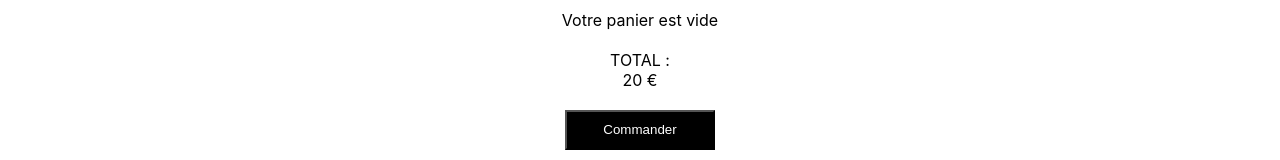
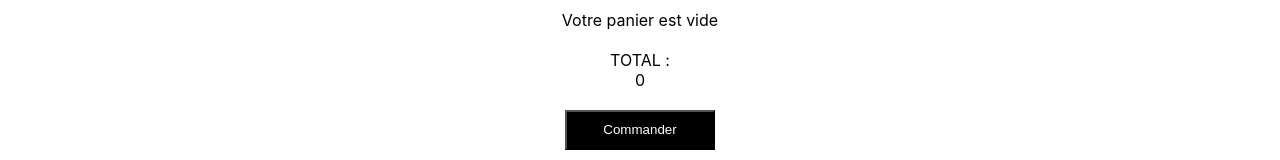
Before and after one commit to GuillaumeDaviid/e-commerce_webSite, a React (Create React App) app in the folder e-commerce/: page /cart in a window 1280 px wide. Shown: the part 141-301 px from the top of the page. Built offline with nearby package versions, Linux system fonts and the light colour scheme.

Commit message:
tsx: display totalPrice

```diff
--- a/e-commerce/src/components/Cart.tsx
+++ b/e-commerce/src/components/Cart.tsx
@@ -13,22 +13,20 @@ function Cart () {
     </div>
     : <div></div>)
 
+  // const quantity = command[0].reduce((total:number, currentValue:any) => total = total + currentValue.quantity,0)
+
+   const price = command[0].reduce((total:number, currentValue:any) => total = total + currentValue.price * currentValue.quantity,0)
+
     return(
         <div className="Cart">
             <h2>Panier</h2>
             <p>Votre panier est vide</p>
             <div className='Cart_content'>
-               {/* <div className='Cart_content-elt'>
-                <img className='Template__item__img' src={img} alt="im"/>
-                <div>
-                <p>Nom du produit</p>
-                <p>20 €</p>
-                </div>
-    </div>*/} {listCommand}
+             {listCommand}
 
                 <div className='Cart_content-total'>
                     <p>TOTAL :</p>
-                    <p>20 €</p>
+                    <p>{price}</p>
                 </div>
                 <button className='Cart_content-btn'>Commander</button>
             </div>
```
